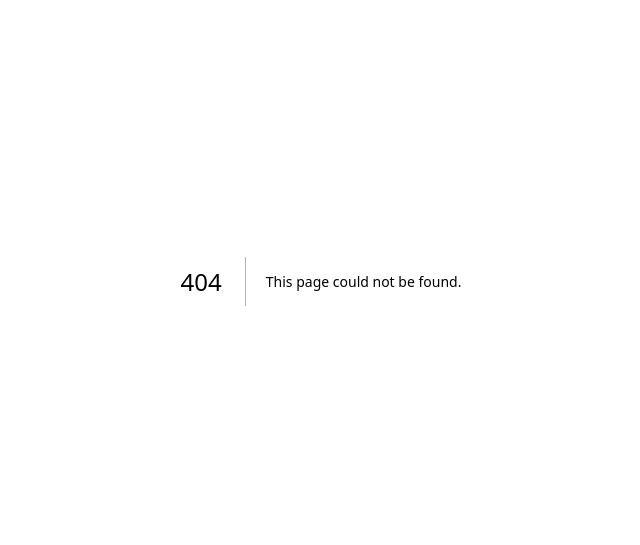
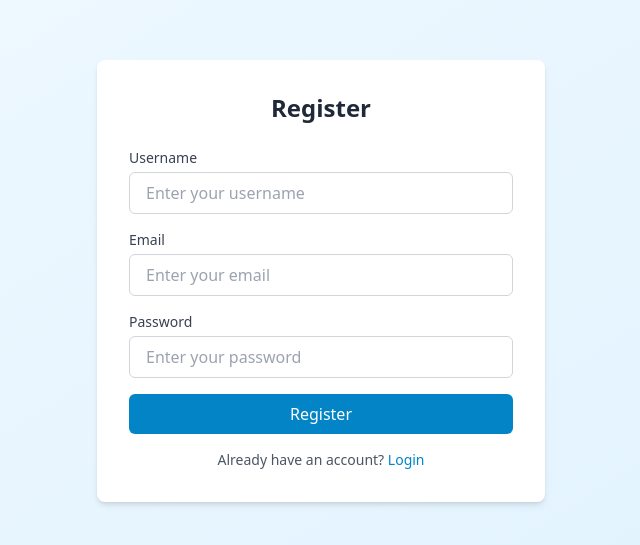
Before and after one commit to anshikasharma148/japam_chat_socket.io, a Next.js app in the folder frontend/: page /register in a window 1280 px wide. Before the commit this address had no page. Shown: the part 119-664 px from the top of the page, without its empty margins (319-959 px from the left). Built offline with nearby package versions, Linux system fonts and the light colour scheme.

Commit message:
Add authentication pages and protected routes

```diff
--- /dev/null
+++ b/frontend/src/app/login/page.js
@@ -0,0 +1,44 @@
+'use client';
+
+import { useState, useEffect } from 'react';
+import { useRouter } from 'next/navigation';
+import { useAuth } from '@/hooks/useAuth';
+import AuthForm from '@/components/AuthForm';
+
+export default function LoginPage() {
+  const router = useRouter();
+  const { login, isAuthenticated, loading: authLoading } = useAuth();
+  const [loading, setLoading] = useState(false);
+
+  useEffect(() => {
+    if (!authLoading && isAuthenticated) {
+      router.push('/chat');
+    }
+  }, [isAuthenticated, authLoading, router]);
+
+  const handleLogin = async (data) => {
+    setLoading(true);
+    const result = await login(data.email, data.password);
+    setLoading(false);
+
+    if (result.success) {
+      router.push('/chat');
+    }
+
+    return result;
+  };
+
+  if (authLoading) {
+    return (
+      <div className="min-h-screen flex items-center justify-center">
+        <div className="text-lg">Loading...</div>
+      </div>
+    );
+  }
+
+  return (
+    <div className="min-h-screen flex items-center justify-center bg-gradient-to-br from-primary-50 to-primary-100">
+      <AuthForm mode="login" onSubmit={handleLogin} loading={loading} />
+    </div>
+  );
+}
--- /dev/null
+++ b/frontend/src/app/register/page.js
@@ -0,0 +1,44 @@
+'use client';
+
+import { useState, useEffect } from 'react';
+import { useRouter } from 'next/navigation';
+import { useAuth } from '@/hooks/useAuth';
+import AuthForm from '@/components/AuthForm';
+
+export default function RegisterPage() {
+  const router = useRouter();
+  const { register, isAuthenticated, loading: authLoading } = useAuth();
+  const [loading, setLoading] = useState(false);
+
+  useEffect(() => {
+    if (!authLoading && isAuthenticated) {
+      router.push('/chat');
+    }
+  }, [isAuthenticated, authLoading, router]);
+
+  const handleRegister = async (data) => {
+    setLoading(true);
+    const result = await register(data.username, data.email, data.password);
+    setLoading(false);
+
+    if (result.success) {
+      router.push('/chat');
+    }
+
+    return result;
+  };
+
+  if (authLoading) {
+    return (
+      <div className="min-h-screen flex items-center justify-center">
+        <div className="text-lg">Loading...</div>
+      </div>
+    );
+  }
+
+  return (
+    <div className="min-h-screen flex items-center justify-center bg-gradient-to-br from-primary-50 to-primary-100">
+      <AuthForm mode="register" onSubmit={handleRegister} loading={loading} />
+    </div>
+  );
+}
--- /dev/null
+++ b/frontend/src/components/AuthForm.js
@@ -0,0 +1,143 @@
+'use client';
+
+import { useState } from 'react';
+
+export default function AuthForm({ mode = 'login', onSubmit, loading }) {
+  const [formData, setFormData] = useState({
+    username: '',
+    email: '',
+    password: '',
+  });
+  const [error, setError] = useState('');
+
+  const handleChange = (e) => {
+    setFormData({
+      ...formData,
+      [e.target.name]: e.target.value,
+    });
+    setError('');
+  };
+
+  const handleSubmit = async (e) => {
+    e.preventDefault();
+    setError('');
+
+    // Validation
+    if (!formData.email || !formData.password) {
+      setError('Please fill in all required fields');
+      return;
+    }
+
+    if (mode === 'register' && !formData.username) {
+      setError('Please provide a username');
+      return;
+    }
+
+    if (formData.password.length < 6) {
+      setError('Password must be at least 6 characters');
+      return;
+    }
+
+    const result = await onSubmit(
+      mode === 'login'
+        ? { email: formData.email, password: formData.password }
+        : formData
+    );
+
+    if (!result.success) {
+      setError(result.message);
+    }
+  };
+
+  return (
+    <div className="w-full max-w-md mx-auto bg-white rounded-lg shadow-md p-8">
+      <h2 className="text-2xl font-bold text-center mb-6 text-gray-800">
+        {mode === 'login' ? 'Login' : 'Register'}
+      </h2>
+
+      {error && (
+        <div className="mb-4 p-3 bg-red-100 border border-red-400 text-red-700 rounded">
+          {error}
+        </div>
+      )}
+
+      <form onSubmit={handleSubmit} className="space-y-4">
+        {mode === 'register' && (
+          <div>
+            <label htmlFor="username" className="block text-sm font-medium text-gray-700 mb-1">
+              Username
+            </label>
+            <input
+              type="text"
+              id="username"
+              name="username"
+              value={formData.username}
+              onChange={handleChange}
+              className="w-full px-4 py-2 border border-gray-300 rounded-md focus:ring-2 focus:ring-primary-500 focus:border-transparent"
+              placeholder="Enter your username"
+              required
+            />
+          </div>
+        )}
+
+        <div>
+          <label htmlFor="email" className="block text-sm font-medium text-gray-700 mb-1">
+            Email
+          </label>
+          <input
+            type="email"
+            id="email"
+            name="email"
+            value={formData.email}
+            onChange={handleChange}
+            className="w-full px-4 py-2 border border-gray-300 rounded-md focus:ring-2 focus:ring-primary-500 focus:border-transparent"
+            placeholder="Enter your email"
+            required
+          />
+        </div>
+
+        <div>
+          <label htmlFor="password" className="block text-sm font-medium text-gray-700 mb-1">
+            Password
+          </label>
+          <input
+            type="password"
+            id="password"
+            name="password"
+            value={formData.password}
+            onChange={handleChange}
+            className="w-full px-4 py-2 border border-gray-300 rounded-md focus:ring-2 focus:ring-primary-500 focus:border-transparent"
+            placeholder="Enter your password"
+            required
+          />
+        </div>
+
+        <button
+          type="submit"
+          disabled={loading}
+          className="w-full bg-primary-600 text-white py-2 px-4 rounded-md hover:bg-primary-700 focus:outline-none focus:ring-2 focus:ring-primary-500 focus:ring-offset-2 disabled:opacity-50 disabled:cursor-not-allowed transition-colors"
+        >
+          {loading ? 'Loading...' : mode === 'login' ? 'Login' : 'Register'}
+        </button>
+      </form>
+
+      <p className="mt-4 text-center text-sm text-gray-600">
+        {mode === 'login' ? (
+          <>
+            Don't have an account?{' '}
+            <a href="/register" className="text-primary-600 hover:text-primary-700 font-medium">
+              Register
+            </a>
+          </>
+        ) : (
+          <>
+            Already have an account?{' '}
+            <a href="/login" className="text-primary-600 hover:text-primary-700 font-medium">
+              Login
+            </a>
+          </>
+        )}
+      </p>
+    </div>
+  );
+}
--- /dev/null
+++ b/frontend/src/hooks/useAuth.js
@@ -0,0 +1,111 @@
+'use client';
+
+import { useState, useEffect } from 'react';
+import { authAPI } from '@/lib/api';
+import { initializeSocket, disconnectSocket } from '@/lib/socket';
+
+export const useAuth = () => {
+  const [user, setUser] = useState(null);
+  const [loading, setLoading] = useState(true);
+  const [isAuthenticated, setIsAuthenticated] = useState(false);
+
+  useEffect(() => {
+    checkAuth();
+  }, []);
+
+  const checkAuth = async () => {
+    try {
+      const token = localStorage.getItem('token');
+      const storedUser = localStorage.getItem('user');
+
+      if (token && storedUser) {
+        // Verify token is still valid
+        const response = await authAPI.getMe();
+        setUser(response.data.data.user);
+        setIsAuthenticated(true);
+
+        // Initialize socket connection
+        initializeSocket(token);
+      } else {
+        setUser(null);
+        setIsAuthenticated(false);
+      }
+    } catch (error) {
+      console.error('Auth check error:', error);
+      localStorage.removeItem('token');
+      localStorage.removeItem('user');
+      setUser(null);
+      setIsAuthenticated(false);
+    } finally {
+      setLoading(false);
+    }
+  };
+
+  const login = async (email, password) => {
+    try {
+      const response = await authAPI.login({ email, password });
+      const { token, user } = response.data.data;
+
+      localStorage.setItem('token', token);
+      localStorage.setItem('user', JSON.stringify(user));
+      setUser(user);
+      setIsAuthenticated(true);
+
+      // Initialize socket connection
+      initializeSocket(token);
+
+      return { success: true };
+    } catch (error) {
+      return {
+        success: false,
+        message: error.response?.data?.message || 'Login failed',
+      };
+    }
+  };
+
+  const register = async (username, email, password) => {
+    try {
+      const response = await authAPI.register({ username, email, password });
+      const { token, user } = response.data.data;
+
+      localStorage.setItem('token', token);
+      localStorage.setItem('user', JSON.stringify(user));
+      setUser(user);
+      setIsAuthenticated(true);
+
+      // Initialize socket connection
+      initializeSocket(token);
+
+      return { success: true };
+    } catch (error) {
+      return {
+        success: false,
+        message: error.response?.data?.message || 'Registration failed',
+      };
+    }
+  };
+
+  const logout = async () => {
+    try {
+      await authAPI.logout();
+    } catch (error) {
+      console.error('Logout error:', error);
+    } finally {
+      localStorage.removeItem('token');
+      localStorage.removeItem('user');
+      setUser(null);
+      setIsAuthenticated(false);
+      disconnectSocket();
+    }
+  };
+
+  return {
+    user,
+    loading,
+    isAuthenticated,
+    login,
+    register,
+    logout,
+    checkAuth,
+  };
+};
```
Also changed, not shown: frontend/src/middleware.js (added, +11 -0 lines).
